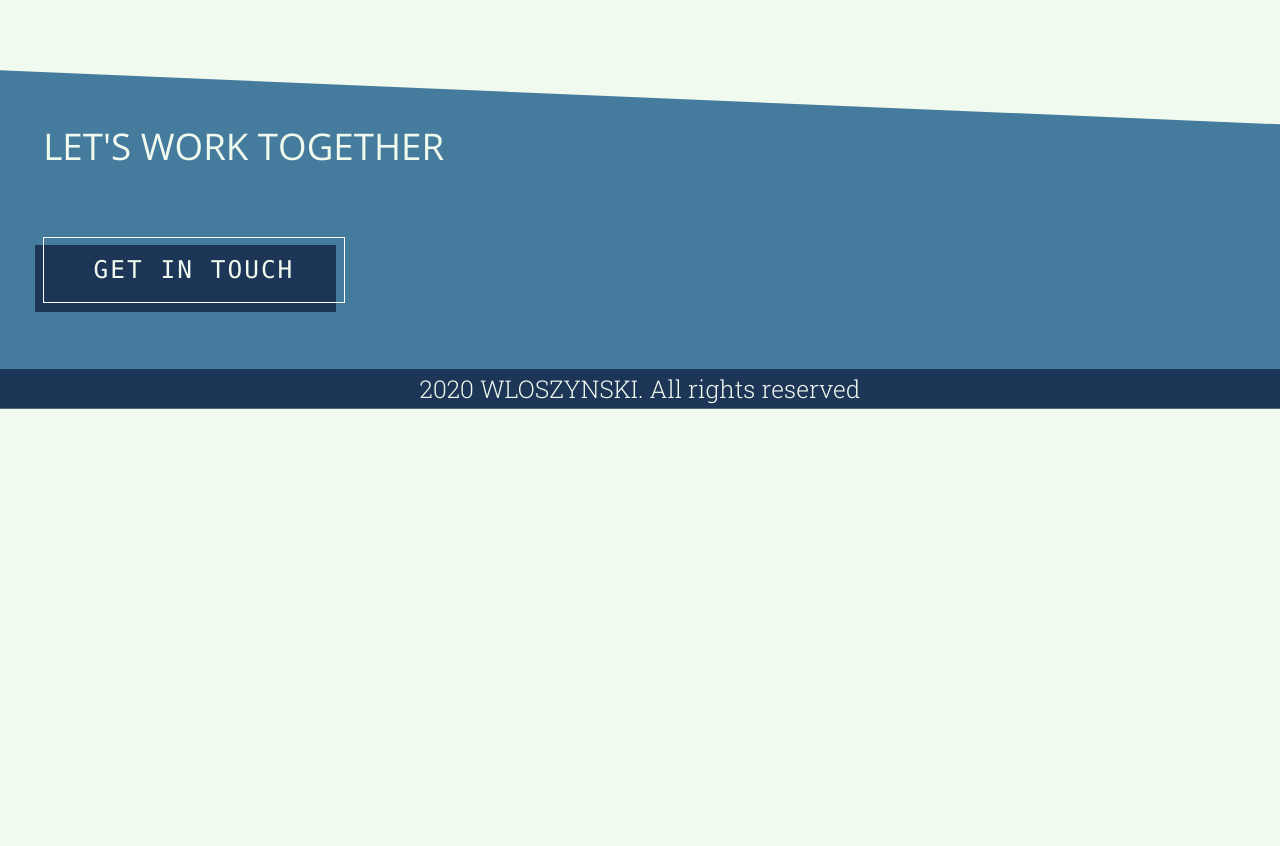
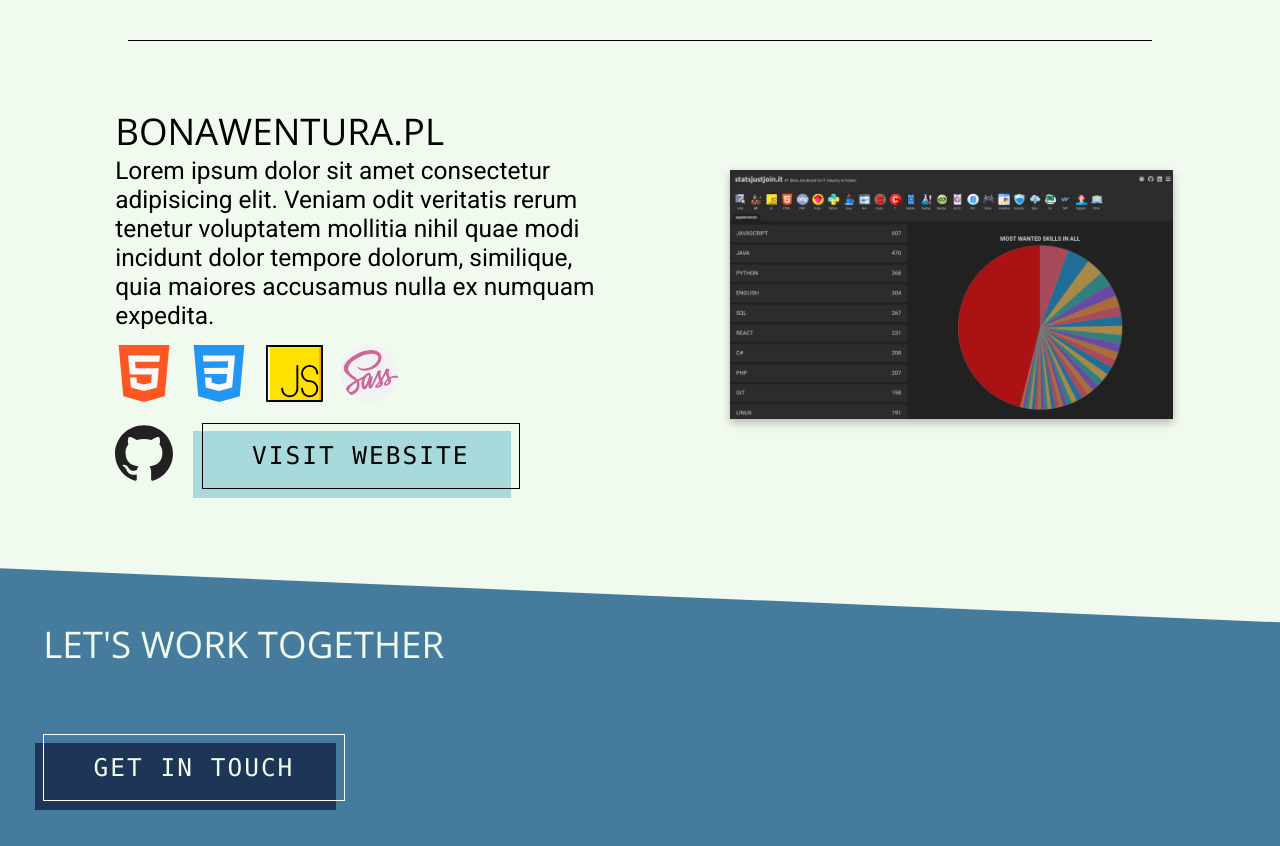
Before and after one commit to wloszynski/personal-portfolio, a website: page index.html in a window 1280 px wide. Shown: the part 1815-2661 px from the top of the page. Before the commit the page ends 2224 px from the top, so only its background shows below. Drawn offline with nearby package versions, Linux system fonts and the light colour scheme.

Commit message:
bonawentura added to portfolio

```diff
--- a/index.html
+++ b/index.html
@@ -165,6 +165,43 @@
             </div>
           </div>
         </section>
+        <section
+          class="portfolio__item u-margin-top-small u-margin-bottom-small"
+        >
+          <div class="portfolio__desc u-margin-top-small">
+            <h2>BONAWENTURA.PL</h2>
+            <p>
+              Lorem ipsum dolor sit amet consectetur adipisicing elit. Veniam
+              odit veritatis rerum tenetur voluptatem mollitia nihil quae modi
+              incidunt dolor tempore dolorum, similique, quia maiores accusamus
+              nulla ex numquam expedita.
+            </p>
+            <div class="portfolio__icons">
+              <img src="./img/html-5.svg" alt="github" />
+              <img src="./img/css-3.svg" alt="css" />
+              <img src="./img/javascript.svg" alt="github" />
+              <img src="./img/sass.svg" alt="github" />
+            </div>
+            <div class="portfolio__links">
+              <a
+                href="https://github.com/wloszynski/vet-website"
+                target="_blank"
+              >
+                <img src="./img/github.svg" alt="github"
+              /></a>
+
+              <a
+                href="https://bonawentura.netlify.app/"
+                target="_blank"
+                class="btn"
+                >visit website</a
+              >
+            </div>
+          </div>
+          <div class="portfolio__imgs">
+            <img src="./img/statsjustjoinit.png" alt="" />
+          </div>
+        </section>
       </main>
 
       <footer class="footer">
```
Also changed, not shown: img/bonawentura.png (added).
